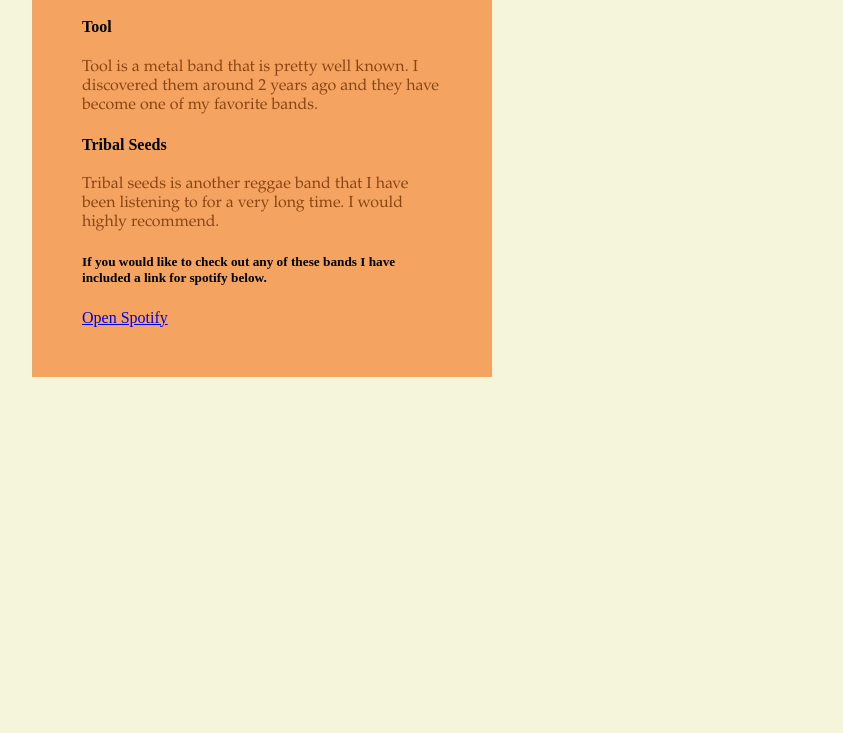
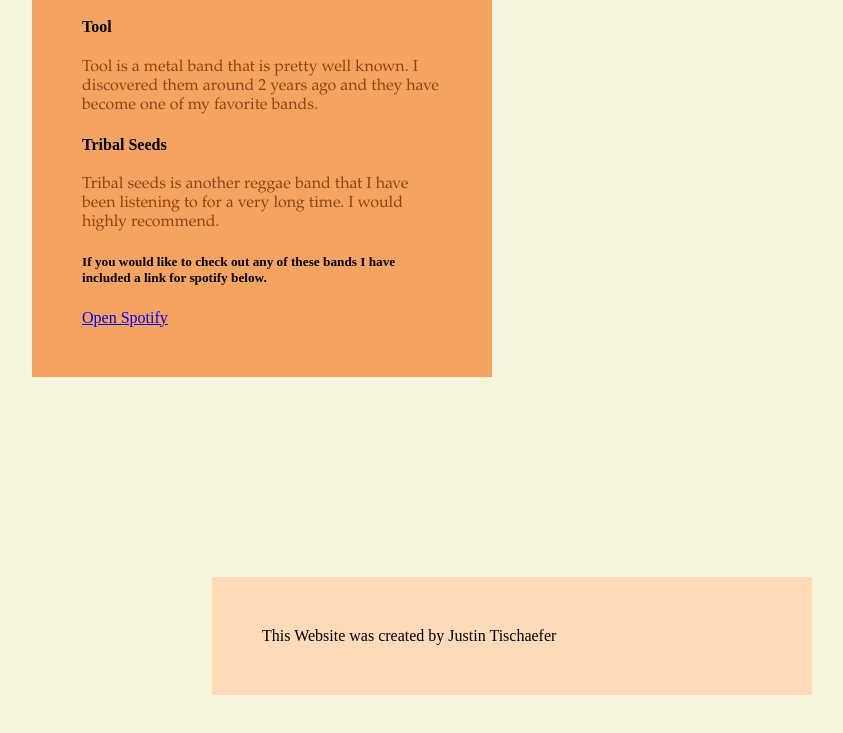
Before and after one commit to Justintischaefer/Justintischaefer.github.io, a plain HTML site: page Music.html in a window 1280 px wide. Shown: the part 454-1187 px from the top of the page, without its empty margins (88-931 px from the left). Before the commit the page ends 951 px from the top, so only its background shows below. Drawn offline with Linux system fonts and the light colour scheme.

Commit message:
Update Music.html

```diff
--- a/Music.html
+++ b/Music.html
@@ -33,6 +33,7 @@
 			<a href="https://open.spotify.com/" target="_blank">Open Spotify</a>
 		</article>
 	</section>
+	<footer>This Website was created by Justin Tischaefer</footer>
 
 </body>
 </html>
```
